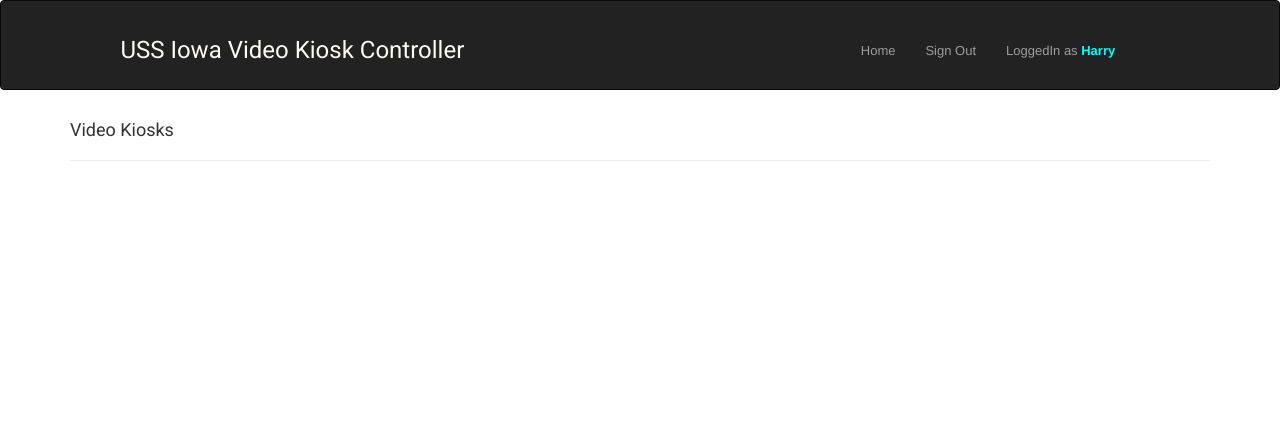
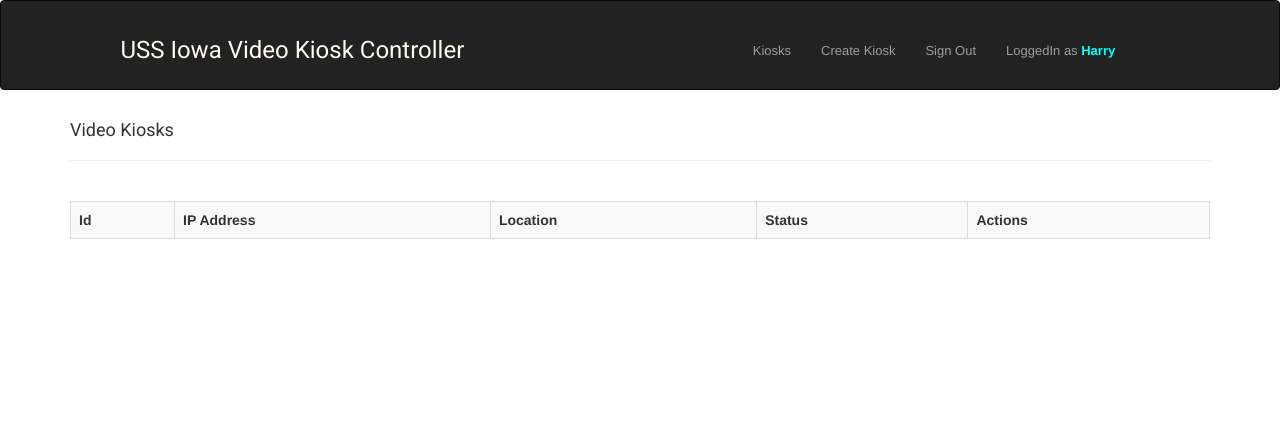
Before and after one commit to MrExeter/battleship_video_controller, a Flask app: page /kiosks in a window 1280 px wide. Shown: the top 438 px of the page. Run offline with Flask 2, Linux system fonts and the light colour scheme; a user stored in the database is signed in; data that the repository does not hold is empty; some libraries are stand-ins or nearby versions.

Commit message:
Refactored Kiosk Create and Edit with session variable so ip address can be changed or left alone, changed links in navbar

```diff
--- a/app/auth/templates/404.html
+++ b/app/auth/templates/404.html
@@ -4,6 +4,6 @@
     <br>
     <div class="container" style="margin-left: 16%">
         <h4>Sorry, the page you are looking could not be found ...</h4><br>
-        <span class="label label-primary"><a href="{{ url_for('main.display_kiosks') }}" style="color: floralwhite"> Back To Home </a></span>
+        <span class="label label-primary"><a href="{{ url_for('main.kiosk_list') }}" style="color: floralwhite"> Back To Home </a></span>
     </div>
 {% endblock %}
--- a/app/auth/templates/500.html
+++ b/app/auth/templates/500.html
@@ -4,6 +4,6 @@
     <br>
     <div class="container" style="margin-left: 16%">
         <h4>Sorry, 500 Internal Server Error ...</h4><br>
-        <span class="label label-primary"><a href="{{ url_for('main.display_kiosks') }}" style="color: floralwhite"> Back To Home </a></span>
+        <span class="label label-primary"><a href="{{ url_for('main.kiosk_list') }}" style="color: floralwhite"> Back To Home </a></span>
     </div>
 {% endblock %}
--- a/app/kiosk/__init__.py
+++ b/app/kiosk/__init__.py
@@ -4,3 +4,5 @@
 main = Blueprint('main', __name__, template_folder='templates')
 
 from app.kiosk import routes
+
+existing_address = ''
--- a/app/kiosk/routes.py
+++ b/app/kiosk/routes.py
@@ -6,7 +6,7 @@
 '''
 
 
-from flask import render_template, flash, request, redirect, url_for
+from flask import render_template, flash, request, redirect, url_for, session
 from flask_login import login_required
 
 from app import db
@@ -46,7 +46,7 @@
         db.session.delete(kiosk)
         db.session.commit()
         flash('kiosk deleted successfully')
-        return redirect(url_for('main.display_kiosks'))
+        return redirect(url_for('main.kiosk_list'))
 
     return render_template('delete_kiosk.html', kiosk=kiosk, kiosk_id=kiosk_id)
 
@@ -55,6 +55,8 @@
 @login_required
 def edit_kiosk(kiosk_id):
     kiosk = Kiosk.query.get(kiosk_id)
+
+    session["current_address"] = kiosk.network_address  # temp store kiosk ip address in session
     form = EditKioskForm(obj=kiosk)
 
     if form.validate_on_submit():
@@ -63,7 +65,7 @@
         db.session.add(kiosk)
         db.session.commit()
         flash('Kiosk updated successfully')
-        return redirect(url_for('main.display_kiosks'))
+        return redirect(url_for('main.kiosk_list'))
 
     return render_template('edit_kiosk.html', form=form)
 
@@ -75,12 +77,12 @@
     form = CreateKioskForm()
 
     if form.validate_on_submit():
-        kiosk = Kiosk(network_address=form.network_address.data,
-                      location=form.location.data)
 
-        db.session.add(kiosk)
-        db.session.commit()
-        flash('Kiosk added successfully')
+        Kiosk.create_kiosk(
+            network_address=form.network_address.data,
+            location=form.location.data
+        )
+        flash('Registration Successful')
+        return redirect(url_for('main.kiosk_list'))
 
-        return redirect(url_for('main.display_kiosks'))
     return render_template('create_kiosk.html', form=form)
--- a/app/kiosk/templates/edit_kiosk.html
+++ b/app/kiosk/templates/edit_kiosk.html
@@ -3,7 +3,7 @@
 {% block content %}
 
     <div class="container form">
-    <h4 style="margin-left: 45px">Edit Kiosk</h4>
+    <h4 style="margin-left: 45px">Edit Kiosk at IP : {{ current_address }}</h4>
         <hr>
         <br>
         {{ form.hidden_tag() }}
--- a/app/kiosk/templates/kiosk_list.html
+++ b/app/kiosk/templates/kiosk_list.html
@@ -7,7 +7,6 @@
         <h4>Video Kiosks</h4>
         <hr>
         <br>
-        {% for kiosk in kiosks %}
 
             <table class="table table-bordered table-striped table-hover">
                 <tr>
@@ -33,9 +32,9 @@
                                 Edit
                             </a>
 
-                            <button href="" class="btn btn-group-sm btn-danger">
+                            <a href="{{ url_for('main.delete_kiosk', kiosk_id=kiosk.id) }}" class="btn btn-group-sm btn-danger">
                                 Delete
-                            </button>
+                            </a>
 
 
                         </td>
@@ -44,7 +43,6 @@
                 {% endfor %}
 
             </table>
-        {% endfor %}
 
     </div>
 
--- a/app/kiosk/templates/layout.html
+++ b/app/kiosk/templates/layout.html
@@ -28,7 +28,8 @@
                             <ul class="nav navbar-nav pull-right">
 
                                     {% if current_user.is_authenticated %}
-                                        <li><a href=""> Home </a></li>
+                                        <li><a href="{{ url_for('main.kiosk_list') }}"> Kiosks </a></li>
+                                        <li><a href="{{ url_for('main.create_kiosk') }}">Create Kiosk</a></li>
                                         <li><a href="{{ url_for('authentication.log_out_user') }}">Sign Out</a></li>
                                     {% else %}
                                         <li><a href="{{ url_for('authentication.register_user') }}"> Register </a></li>
--- a/run.py
+++ b/run.py
@@ -8,6 +8,7 @@
 
 from app import create_app, db
 from app.auth.models import User
+
 
 if __name__ == '__main__':
     flask_app = create_app('dev')
```
Also changed, not shown: app/__init__.py (+5 -7 lines), app/auth/routes.py (+4 -4 lines), app/kiosk/forms.py (+37 -4 lines), app/kiosk/models.py (+14 -1 lines).
